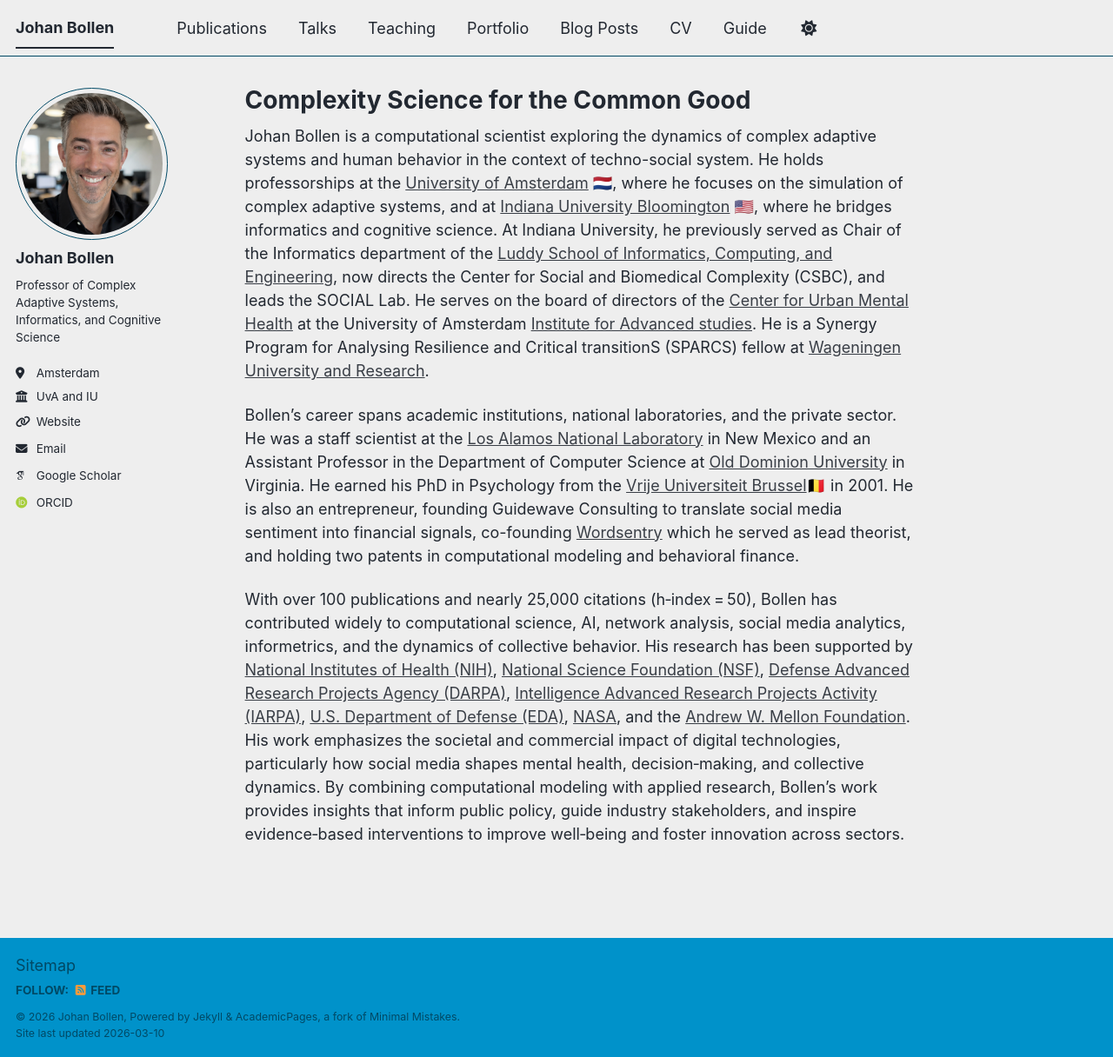
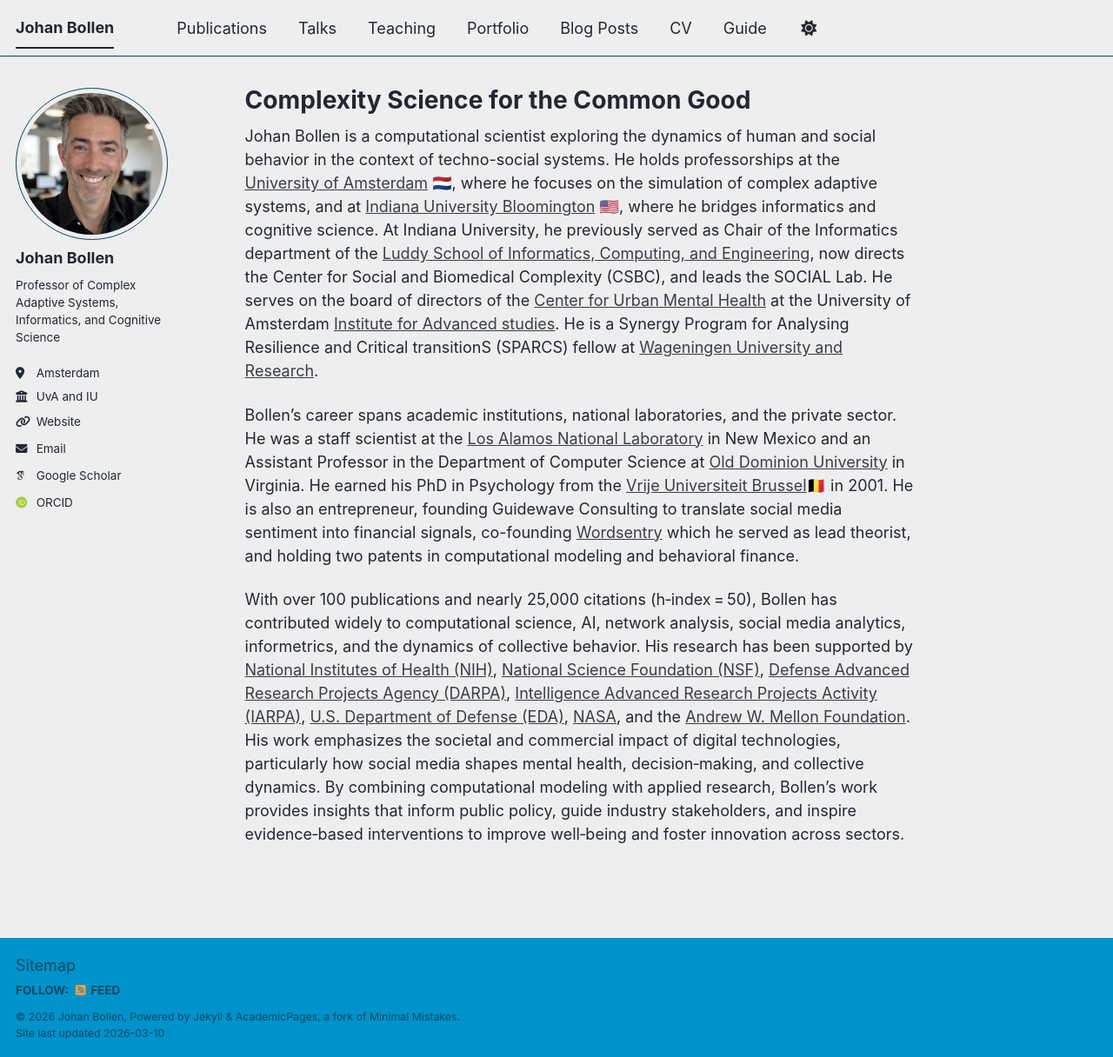
Before and after one commit to jbollen/jbollen.github.io, a Jekyll site: the page built from _pages/about.md, in a window 1280 px wide and 1216 px high. Shown: the whole window at 87% size. Built offline with Jekyll 4.4.1, drawn with Linux system fonts in a browser that asks for light colours; some web fonts are replaced; a script bundle is joined from its source files by our own code; library files that are not in the unit come from our copies.

Commit message:
Update about.md

```diff
--- a/_pages/about.md
+++ b/_pages/about.md
@@ -7,7 +7,7 @@
   - /about.html
 ---
 
-Johan Bollen is a computational scientist exploring the dynamics of complex adaptive systems and human behavior in the context of techno-social system. He holds professorships at the [University of Amsterdam](https://en.wikipedia.org/wiki/University_of_Amsterdam) 🇳🇱, where he focuses on the simulation of complex adaptive systems, and at [Indiana University Bloomington](https://www.indiana.edu/) 🇺🇸, where he bridges informatics and cognitive science. At Indiana University, he previously served as Chair of the Informatics department of the [Luddy School of Informatics, Computing, and Engineering](https://luddy.iu.edu/index.html), now directs the Center for Social and Biomedical Complexity (CSBC), and leads the SOCIAL Lab. He serves on the board of directors of the [Center for Urban Mental Health](https://www.centreforurbanmentalhealth.com/) at the University of Amsterdam [Institute for Advanced studies](https://ias.uva.nl/). He is a Synergy Program for Analysing Resilience and Critical transitionS (SPARCS) fellow at [Wageningen University and Research](https://www.wur.nl/en.htm).
+Johan Bollen is a computational scientist exploring the dynamics of human and social behavior in the context of techno-social systems. He holds professorships at the [University of Amsterdam](https://en.wikipedia.org/wiki/University_of_Amsterdam) 🇳🇱, where he focuses on the simulation of complex adaptive systems, and at [Indiana University Bloomington](https://www.indiana.edu/) 🇺🇸, where he bridges informatics and cognitive science. At Indiana University, he previously served as Chair of the Informatics department of the [Luddy School of Informatics, Computing, and Engineering](https://luddy.iu.edu/index.html), now directs the Center for Social and Biomedical Complexity (CSBC), and leads the SOCIAL Lab. He serves on the board of directors of the [Center for Urban Mental Health](https://www.centreforurbanmentalhealth.com/) at the University of Amsterdam [Institute for Advanced studies](https://ias.uva.nl/). He is a Synergy Program for Analysing Resilience and Critical transitionS (SPARCS) fellow at [Wageningen University and Research](https://www.wur.nl/en.htm).
 
 Bollen’s career spans academic institutions, national laboratories, and the private sector. He was a staff scientist at the [Los Alamos National Laboratory](https://www.lanl.gov/) in New Mexico and an Assistant Professor in the Department of Computer Science at [Old Dominion University](https://www.odu.edu/) in Virginia. He earned his PhD in Psychology from the [Vrije Universiteit Brussel](https://www.vub.be/en)🇧🇪 in 2001. He is also an entrepreneur, founding Guidewave Consulting to translate social media sentiment into financial signals, co-founding [Wordsentry](https://finovate.com/videos/finovatefall-2013-wordsentry/) which he served as lead theorist, and holding two patents in computational modeling and behavioral finance.
 
```
